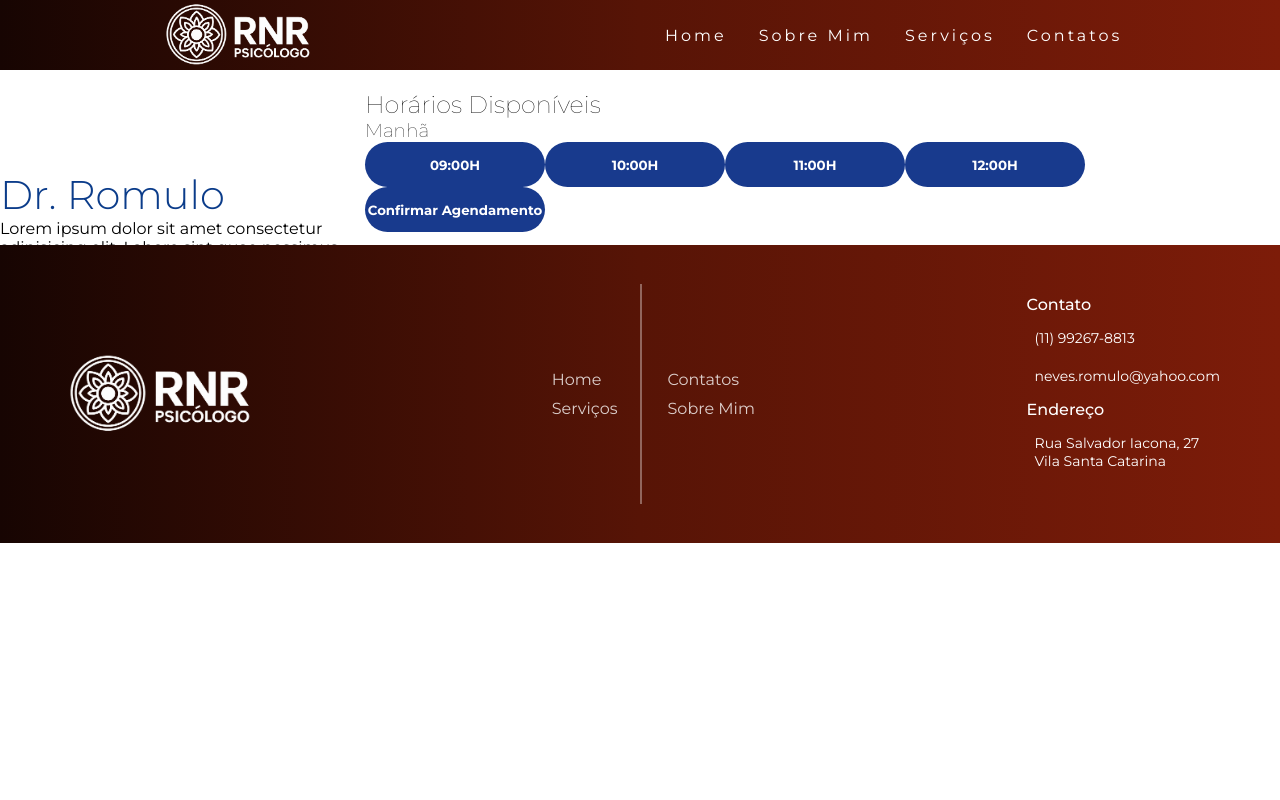
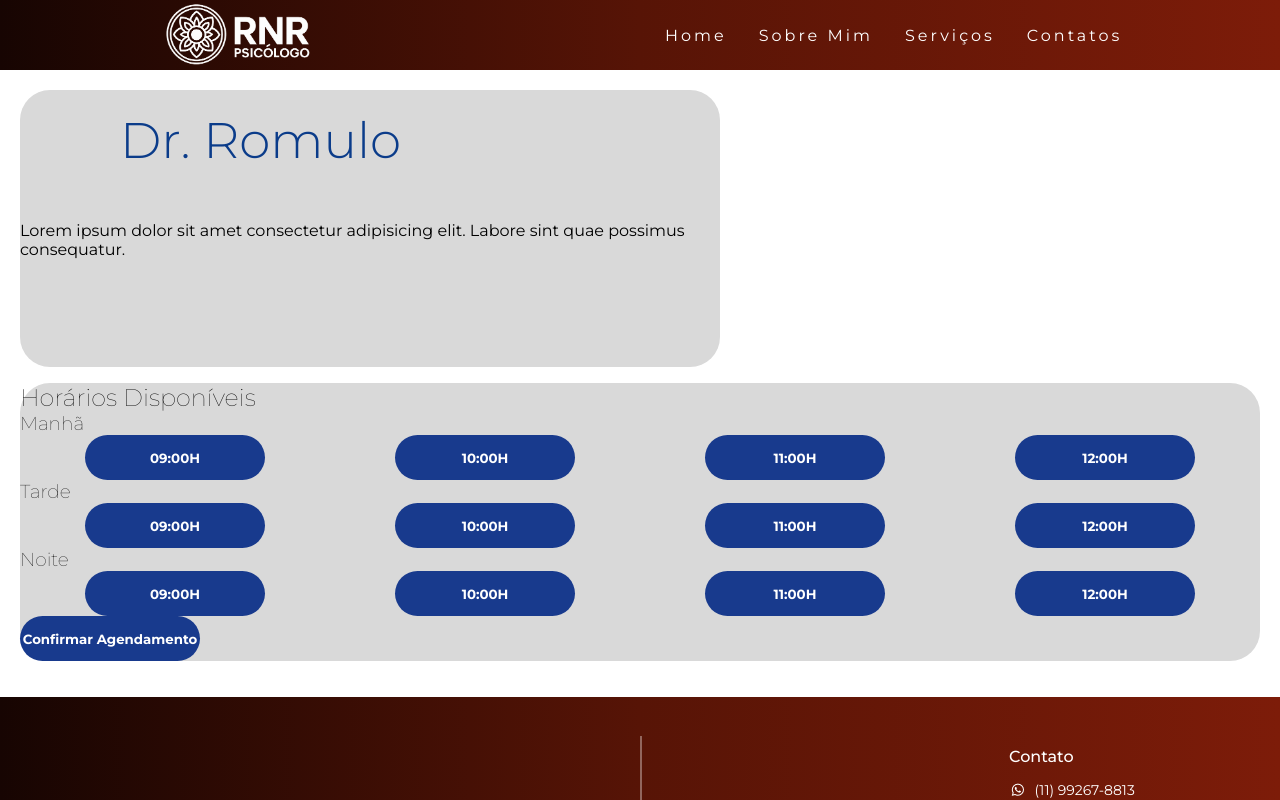
Before and after one commit to VictorEmanuel06/projeto-integrador-back-end, a React (Vite) app: page /agendamento in a window 1280 px wide. Shown: the top 800 px of the page. Built offline with nearby package versions, Linux system fonts and the light colour scheme.

Commit message:
trocando biblioteca

```diff
--- a/src/components/calendario/Calendario.jsx
+++ b/src/components/calendario/Calendario.jsx
@@ -1,57 +1,27 @@
 import { useState } from "react";
-import moment from "moment";
-import "moment/locale/pt-br";
+import { LocalizationProvider } from "@mui/x-date-pickers";
+import { AdapterDateFns } from "@mui/x-date-pickers/AdapterDateFns";
+import { DateCalendar } from "@mui/x-date-pickers/DateCalendar";
 
-moment.locale("pt-br");
-console.log(moment.locale());
-
-import { Calendar, momentLocalizer } from "react-big-calendar";
-
-import "react-big-calendar/lib/css/react-big-calendar.css";
-
-import "./Calendario.css";
-
-moment.locale("pt-br");
-
-const localizer = momentLocalizer(moment);
+import { ptBR } from "date-fns/locale";
 
 const Calendario = () => {
-  const [date, setDate] = useState(new Date());
-
-  const meses = [
-  "Janeiro", "Fevereiro", "Março", "Abril",
-  "Maio", "Junho", "Julho", "Agosto",
-  "Setembro", "Outubro", "Novembro", "Dezembro"
-];
-
-const dias = [
-  "Dom", "Seg", "Ter", "Qua", "Qui", "Sex", "Sáb"
-];
+  const [data, setData] = useState(new Date());
 
   return (
-    <div className="calendar-wrapper">
-      <Calendar
-        localizer={localizer}
-        culture="pt-BR"
-        selectable
-        date={date}
-        view="month"
-        views={["month"]}
-        onNavigate={setDate}
-        messages={{
-          today: "Hoje",
-          previous: "Anterior",
-          next: "Próximo",
-        }}
-        formats={{
-          monthHeaderFormat: (date) =>
-            `${meses[date.getMonth()]} ${date.getFullYear()}`,
-
-          weekdayFormat: (date) =>
-            dias[date.getDay()],
+    <LocalizationProvider
+      dateAdapter={AdapterDateFns}
+      adapterLocale={ptBR}
+    >
+      <DateCalendar
+        value={data}
+        onChange={(newDate) => setData(newDate)}
+        localeText={{
+          previousMonth: "Mês anterior",
+          nextMonth: "Próximo mês",
         }}
       />
-    </div>
+    </LocalizationProvider>
   );
 };
 
--- a/src/components/footer/Footer.jsx
+++ b/src/components/footer/Footer.jsx
@@ -1,5 +1,6 @@
 import './Footer.css'
 import logo_page from '../../assets/logo_page.png';
+import { NavLink } from "react-router-dom";
 
 const footer = () => {
 
@@ -14,13 +15,21 @@ const footer = () => {
 
         <div className="footer_block footer-center">
             <ul>
-                <li><a href="./home.html">Home</a></li>
-                <li><a href="./servicos.html">Serviços</a></li>
+                <li>
+                    <NavLink to= "/">Home</NavLink>
+                </li>
+                <li>
+                    <NavLink to="/Servicos">Serviços</NavLink>
+                </li>
             </ul>
 
             <ul>
-                <li><a href="./telacontato.html">Contatos</a></li>
-                <li><a href="./sobremim.html">Sobre Mim</a></li>
+                <li>
+                    <NavLink to="/Contatos">Contatos</NavLink>
+                </li>
+                <li>
+                    <NavLink to="/Sobremim">Sobre Mim</NavLink>
+                </li>
             </ul>
         </div>
 
--- a/src/components/menu/Menu.css
+++ b/src/components/menu/Menu.css
@@ -19,9 +19,10 @@
   }
 
   .active{
-    background-color: #000000;
+    background-color: #402722;
     color: #fff;
-    border-radius: 20px;
+    border-radius: 30px 10px;
+    padding: 8px;
   }
 
   .nav-list li {
--- a/src/main.jsx
+++ b/src/main.jsx
@@ -1,5 +1,6 @@
 import { StrictMode } from "react";
 import { createRoot } from "react-dom/client";
+import '@fortawesome/fontawesome-free/css/all.min.css';
 
 import "./index.css";
 
--- a/src/pages/agendamento/Agendamento.css
+++ b/src/pages/agendamento/Agendamento.css
@@ -1,8 +1,36 @@
 .container-agendamento {
-  margin: 20px auto;
+  margin: 20px;
+  display: grid;
+  grid-template-columns: 700px 1fr;
+  grid-gap: 1rem;
+}
 
+.infopsi {
+  border-radius: 30px;
+  background: #D9D9D9;
+  /* width: 519px; */
+  height: 277px;
+  grid-column: 1;
+  grid-row: 1;
+}
+
+.infopsi h1 {
+  text-align: start;
+  font-size: 50px;
+  margin-left: 100px;
+  padding-bottom: 50px;
+  margin-top: 20px;
+}
+
+
+.horario-disponivel{
+  border-radius: 30px;
+  background: #D9D9D9;
+  grid-column: 2;
+  grid-column: 1 / 3;
+}
+
+.periodo-grid{
   display: grid;
-  grid-template-columns: 350px 1fr;
-  grid-template-rows: 120px auto;
-  gap: 15px;
+  grid-template-columns: repeat(4, 1fr);
 }
--- a/src/pages/agendamento/Agendamento.jsx
+++ b/src/pages/agendamento/Agendamento.jsx
@@ -15,27 +15,27 @@ const Agendamento = () => {
 
       <div className="horario-disponivel">
         <h2>Horários Disponíveis</h2>
-        <div className="periodo_manha">
-          <h3>Manhã</h3>
+        <h3>Manhã</h3>
+        <div className="periodo-grid">
               <button>09:00H</button>
               <button>10:00H</button>
               <button>11:00H</button>
               <button>12:00H</button>
         </div>
-        {/* <div className="periodo_tarde">
-            <h3>Tarde</h3>
+        <h3>Tarde</h3>
+        <div className="periodo-grid">
               <button>09:00H</button>
               <button>10:00H</button>
               <button>11:00H</button>
               <button>12:00H</button>
         </div>
-        <div className="periodo_noite">
-            <h3>Noite</h3>
+        <h3>Noite</h3>
+        <div className="periodo-grid">
               <button>09:00H</button>
               <button>10:00H</button>
               <button>11:00H</button>
               <button>12:00H</button>
-          </div> */}
+          </div>
           <div className="btn_agendamento">
           <button>Confirmar Agendamento</button>
           </div>
--- a/src/pages/home/Home.css
+++ b/src/pages/home/Home.css
@@ -40,6 +40,7 @@
 .img-2 img {
     width: 220px;
     height: auto;
+    margin-top: 50px;
 }
 
 
```
Also changed, not shown: package.json (+5 -2 lines), 1 other file (tests, documents, lock files or other folders).
